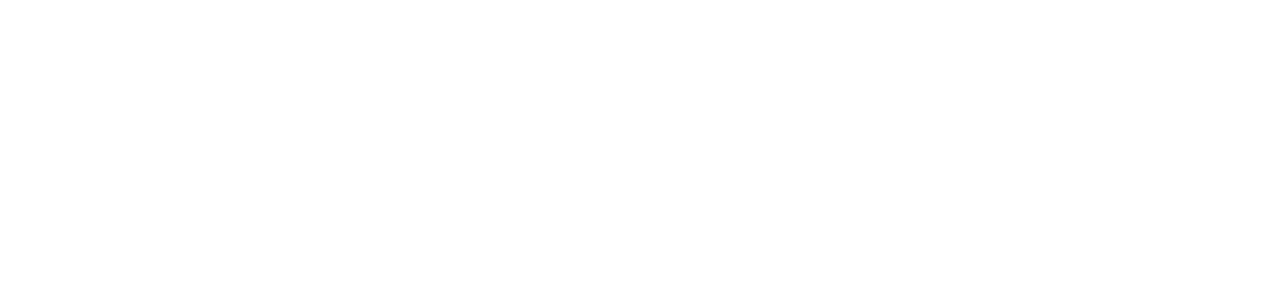
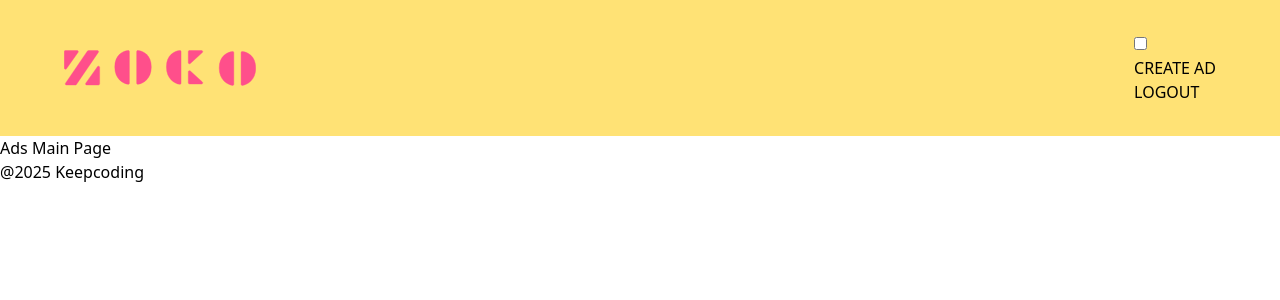
Before and after one commit to PaulaBCdev/practica-react, a React (Vite) app: page /ads in a window 1280 px wide. Before the commit this address had no page. Shown: the top 300 px of the page. Built offline with nearby package versions, Linux system fonts and the light colour scheme.

Commit message:
layout: header & footer

```diff
--- a/src/App.tsx
+++ b/src/App.tsx
@@ -1,11 +1,23 @@
-import { Route, Routes } from "react-router";
+import { Outlet, Route, Routes } from "react-router";
 /* import AdsPage from "./pages/ads/ads-page"; */
 import LoginPage from "./pages/auth/login-page";
+import AdsPage from "./pages/ads/ads-page";
+import Layout from "./components/layout/layout";
 
 function App() {
   return (
     <Routes>
       <Route path="/login" element={<LoginPage />} />
+      <Route
+        path="/ads"
+        element={
+          <Layout>
+            <Outlet />
+          </Layout>
+        }
+      >
+        <Route index element={<AdsPage />} />
+      </Route>
     </Routes>
   );
 }
--- a/src/api/client.ts
+++ b/src/api/client.ts
@@ -7,3 +7,7 @@
 export const setAuthorizationHeader = (accessToken: string) => {
   client.defaults.headers["Authorization"] = `Bearer ${accessToken}`;
 };
+
+export const removeAuthorizationHeader = () => {
+  delete client.defaults.headers["Authorization"];
+};
--- /dev/null
+++ b/src/components/layout/footer.tsx
@@ -0,0 +1,5 @@
+function Footer() {
+  return <footer className="footer">@2025 Keepcoding</footer>;
+}
+
+export default Footer;
--- /dev/null
+++ b/src/components/layout/header.css
@@ -0,0 +1,68 @@
+.header {
+  position: sticky;
+  top: 0;
+  background-color: #ffe275;
+  z-index: 999;
+  display: flex;
+  justify-content: space-between;
+  align-items: center;
+  padding: 2rem 4rem;
+
+  .logo {
+    width: 40%;
+    height: auto;
+  }
+
+  .nav {
+    /* Hide chackbox */
+    /* #menu-btn {
+      display: none;
+    } */
+
+    /* Hamburguer menu design */
+    /* .burguer-btn {
+      display: flex;
+      flex-direction: column;
+      gap: 5px;
+    } */
+
+    /* .burguer-btn span {
+      width: 30px;
+      height: 4px;
+      background: var(--main-text-color);
+      border-radius: 2px;
+    } */
+
+    /* .nav-btns {
+      opacity: 0;
+      flex-direction: column;
+      position: absolute;
+      right: 0;
+      top: 99%;
+      margin: 0;
+      background: var(--secondary-color);
+      width: 50vw;
+      padding: 10px;
+      border-bottom-left-radius: 4px;
+      transform: translateY(-10px);
+      transition:
+        opacity 0.3s ease-in-out,
+        transform 0.3s ease-in-out;
+      pointer-events: none;
+      list-style-type: none;
+    } */
+
+    /* .nav-btn {
+      color: var(--text-color);
+      text-decoration: none;
+      font-size: 18px;
+    } */
+
+    /* #menu-btn:checked + .burguer-btn + .session {
+      display: flex;
+      opacity: 1;
+      transform: translateY(0);
+      pointer-events: auto;
+    } */
+  }
+}
--- /dev/null
+++ b/src/components/layout/header.tsx
@@ -0,0 +1,42 @@
+import { Link, NavLink } from "react-router";
+import "./header.css";
+import LogoutButton from "../../pages/auth/logout-button";
+
+function Header() {
+  return (
+    <header className="header">
+      <Link to="/">
+        <picture>
+          <source media="(min-width: 768px)" srcSet="/icons/ZOCO-recto.svg" />
+          <source srcSet="/icons/ZOCO-cuadrado.svg" />
+          <img
+            className="logo"
+            src="/icons/ZOCO-cuadrado.svg"
+            alt="ZOCO-logo"
+          />
+        </picture>
+      </Link>
+      <nav className="nav">
+        <input type="checkbox" id="menu-btn" name="menu-btn" />
+        <label htmlFor="menu-btn" className="burguer-btn">
+          <span></span>
+          <span></span>
+          <span></span>
+        </label>
+
+        <ul className="nav-btns">
+          <li>
+            <NavLink className="nav-btn" to="/ads/new">
+              CREATE AD
+            </NavLink>
+          </li>
+          <li>
+            <LogoutButton />
+          </li>
+        </ul>
+      </nav>
+    </header>
+  );
+}
+
+export default Header;
--- /dev/null
+++ b/src/components/layout/layout.tsx
@@ -0,0 +1,19 @@
+import type { ReactNode } from "react";
+import Header from "./header";
+import Footer from "./footer";
+
+interface LayoutProps {
+  children: ReactNode;
+}
+
+function Layout({ children }: LayoutProps) {
+  return (
+    <div className="layout">
+      <Header />
+      <main className="layout-main">{children}</main>
+      <Footer />
+    </div>
+  );
+}
+
+export default Layout;
--- a/src/pages/ads/ads-page.tsx
+++ b/src/pages/ads/ads-page.tsx
@@ -1,9 +1,9 @@
-import { useEffect, useState } from "react";
+/* import { useEffect, useState } from "react";
 import type { AdvertType } from "./types";
-import { getLatestAdverts } from "./service";
+import { getLatestAdverts } from "./service"; */
 
 function AdsPage() {
-  const [ads, setAds] = useState<AdvertType[]>([]);
+  /* const [ads, setAds] = useState<AdvertType[]>([]);
 
   useEffect(() => {
     async function getAds() {
@@ -11,7 +11,7 @@
       setAds(ads);
     }
     getAds();
-  }, []);
+  }, []); */
 
   return <div>Ads Main Page</div>;
 }
--- /dev/null
+++ b/src/pages/auth/logout-button.tsx
@@ -0,0 +1,17 @@
+import { useAuth } from "./context";
+import { logout } from "./service";
+
+function LogoutButton() {
+  const { onLogout } = useAuth();
+  const handleLogoutClick = async () => {
+    await logout();
+    onLogout();
+  };
+  return (
+    <button className="nav-btn logout" onClick={handleLogoutClick}>
+      LOGOUT
+    </button>
+  );
+}
+
+export default LogoutButton;
--- a/src/pages/auth/service.ts
+++ b/src/pages/auth/service.ts
@@ -1,4 +1,8 @@
-import { client, setAuthorizationHeader } from "../../api/client";
+import {
+  client,
+  removeAuthorizationHeader,
+  setAuthorizationHeader,
+} from "../../api/client";
 import storage from "../../utils/storage";
 import type { Credentials, Login } from "./types";
 
@@ -12,3 +16,8 @@
 
   setAuthorizationHeader(accessToken);
 };
+
+export const logout = async () => {
+  storage.remove("auth");
+  removeAuthorizationHeader();
+};
```
Also changed, not shown: public/icons/ZOCO-cuadrado.svg (added), public/icons/ZOCO-recto.svg (added).
